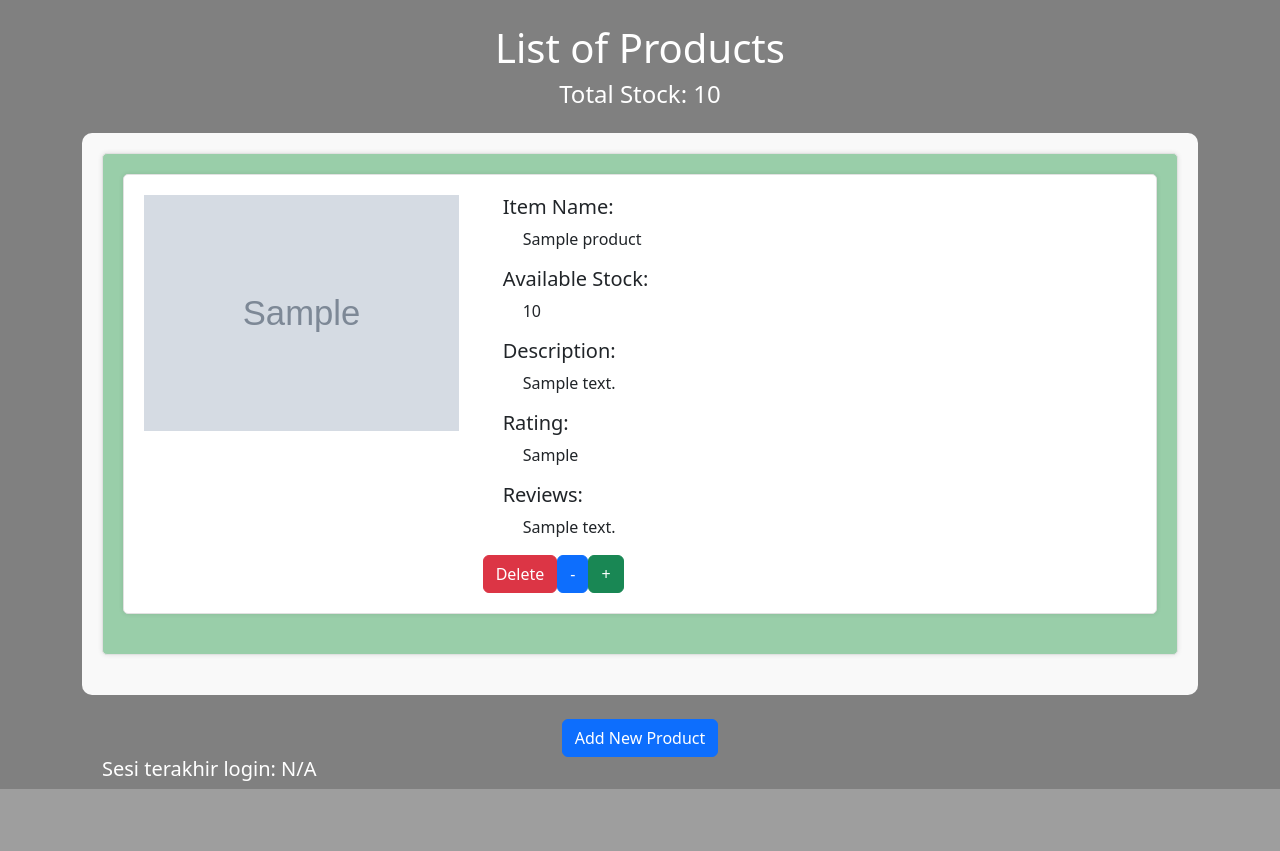
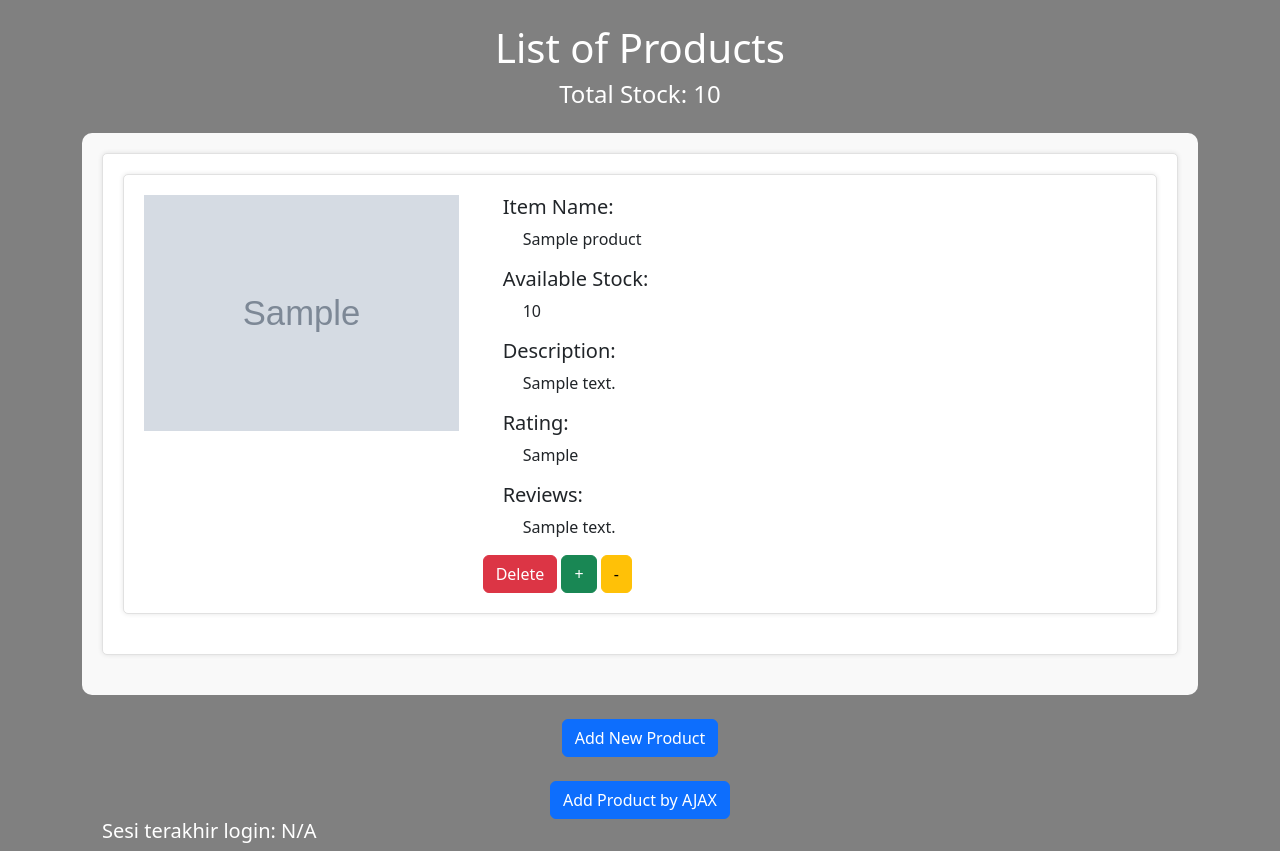
Before and after one commit to nevadenstia/Tugas2, a Django app: page / in a window 1280 px wide. Shown: the part 492-1343 px from the top of the page. Before the commit the page ends 1281 px from the top, so only its background shows below. Run offline with Django 4.2, Linux system fonts and the light colour scheme; a user stored in the database is signed in; tables that the repository leaves empty hold one stand-in row (values such as "Sample post"); grey boxes marked "Sample" are stand-in pictures; some libraries are stand-ins or nearby versions.

Commit message:
tugas 6 work in progress

```diff
--- a/main/templates/main.html
+++ b/main/templates/main.html
@@ -34,61 +34,173 @@
         </div>
     </div>
 
+
     <div class="container mt-4">
         <h1 class = "text-white">List of Products</h1>
         <h4 class="text-white">Total Stock: {{ total_stock }}</h4>
 
-        <div class="product-container mt-4">
-            {% for product in products %}
+        <div id = "product-cards" class="product-container mt-4"> </div>
+
+        <div class="text-center mt-4">
+            <a href="{% url 'main:create_product' %}" class="btn btn-primary">Add New Product</a>
+        </div>
+
+        <div class="text-center mt-4">
+            <button type="button" class="btn btn-primary" data-bs-toggle="modal" data-bs-target="#exampleModal">Add Product by AJAX</button>
+        </div>
+
+        <h5 class="text-white">Sesi terakhir login: {{ last_login }}</h5>
+    </div>
+
+    <div class="modal fade" id="exampleModal" tabindex="-1" aria-labelledby="exampleModalLabel" aria-hidden="true">
+        <div class="modal-dialog">
+            <div class="modal-content">
+                <div class="modal-header">
+                    <h1 class="modal-title fs-5" id="exampleModalLabel">Add New Product</h1>
+                    <button type="button" class="btn-close" data-bs-dismiss="modal" aria-label="Close"></button>
+                </div>
+                <div class="modal-body">
+                    <form id="form" onsubmit="return false;">
+                        {% csrf_token %}
+                        <div class="mb-3">
+                            <label for="item_name" class="col-form-label">Item name:</label>
+                            <input type="text" class="form-control" id="item_name" name="item_name"></input>
+                        </div>
+                        <div class="mb-3">
+                            <label for="image" class="col-form-label">Image:</label>
+                            <textarea class="form-control" id="image" name="image"></textarea>
+                        </div>
+                        <div class="mb-3">
+                            <label for="amount" class="col-form-label">Amount:</label>
+                            <input type="number" class="form-control" id="amount" name="amount"></input>
+                        </div>
+                        <div class="mb-3">
+                            <label for="description" class="col-form-label">Description:</label>
+                            <textarea class="form-control" id="description" name="description"></textarea>
+                        </div>
+                        <div class="mb-3">
+                            <label for="rating" class="col-form-label">Rating:</label>
+                            <input type="number" class="form-control" id="rating" name="rating"></input>
+                        </div>
+                        <div class="mb-3">
+                            <label for="reviews" class="col-form-label">Reviews:</label>
+                            <textarea class="form-control" id="reviews" name="reviews"></textarea>
+                        </div>
+                    </form>
+                </div>
+                <div class="modal-footer">
+                    <button type="button" class="btn btn-secondary" data-bs-dismiss="modal">Close</button>
+                    <button type="button" class="btn btn-primary" id="button_add" data-bs-dismiss="modal">Add Product</button>
+                </div>
+            </div>
+        </div>
+    </div>
+
+
+    <script>
+        async function getProducts() {
+            return fetch("{% url 'main:get_product_json' %}").then((res) => res.json())
+        }
+        async function refreshProducts() {
+            document.getElementById("product-cards").innerHTML = "";
+            const products = await getProducts();
+            let htmlString = ''; // Initialize the HTML string
+            products.forEach((product) => {
+                // Construct the HTML string for each product
+                htmlString += `
                     <div class="product-box{% if forloop.last %} last-row{% endif %}">
                         <div class="product-box">
                             <div class="row">
                                 <div class="col-md-4">
-                            {% if product.image %}
-                                <img src="{{ product.image }}" alt="{{ product.item_name }}" class="img-fluid">
-                            {% else %}
-                                <p>No Image Available</p>
-                            {% endif %}
+                                    ${product.fields.image ? `<img src="${product.fields.image}" alt="${product.item_name}" class="img-fluid">` : '<p>No Image Available</p>'}
                                 </div>
                                 <div class="col-md-8">
                                     <h5>Item Name:</h5>
-                            <p>{{ product.item_name }}</p>
+                                    <p>${product.fields.item_name}</p>
                                     <h5>Available Stock:</h5>
-                            <p>{{ product.amount }}</p>
+                                    <p>${product.fields.amount}</p>
                                     <h5>Description:</h5>
-                            <p>{{ product.description }}</p>
+                                    <p>${product.fields.description}</p>
                                     <h5>Rating:</h5>
-                            <p>{{ product.rating }}</p>
+                                    <p>${product.fields.rating}</p>
                                     <h5>Reviews:</h5>
-                            <p>{{ product.reviews }}</p>
-                            <div class="quantity-control">
-                                <form action="{% url 'main:delete_item' product.id %}" method="post">
-                                    {% csrf_token %}
-                                    <button type="submit" class="btn btn-danger">Delete</button>
-                                </form>
-                                <form action="{% url 'main:subtract_item' product.id %}" method="post">
-                                    {% csrf_token %}
-                                    <button type="submit" class="btn btn-primary">-</button>
-                                </form>
-                                <form action="{% url 'main:add_item' product.id %}" method="post">
-                                    {% csrf_token %}
-                                    <button type="submit" class="btn btn-success">+</button>
-                                </form>
+                                    <p>${product.fields.reviews}</p>
+                                    <div>
+                                        <button id="button_del" class="btn btn-danger" onclick="delete_item(${product.id})">Delete</button>
+                                        <button id="button_plus" class="btn btn-success" onclick="add_item(${product.id})">+</button>
+                                        <button id="button_minus" class="btn btn-warning" onclick="subtract_item(${product.id})">-</button>
                                     </div>
                                 </div>
                             </div>
                         </div>
                     </div>
-            {% endfor %}
-        </div>
+                `;
+            });
+            document.getElementById("product-cards").innerHTML = htmlString;
+        }
 
-        <div class="text-center mt-4">
-            <a href="{% url 'main:create_product' %}" class="btn btn-primary">Add New Product</a>
-        </div>
+        function addProduct() {
+            fetch("{% url 'main:add_product_ajax' %}", {
+                method: "POST",
+                body: new FormData(document.querySelector('#form'))
+            }).then(refreshProducts)
 
-        <h5 class="text-white">Sesi terakhir login: {{ last_login }}</h5>
-    </div>
-</div>
+            document.getElementById("form").reset()
+            return false
+        }
+
+        async function delete_item(id) {
+            fetch(`/delete_item/${id}`, {
+                method: "POST",
+                headers: {
+                    "X-CSRFToken": getCookie("csrftoken") // Add the CSRF token
+                }
+            })
+            .then(refreshProducts);
+        }
+
+        // Function to add one to the product's amount
+        async function add_item(id) {
+            fetch(`/add_item/${id}`, {
+                method: "POST",
+                headers: {
+                    "X-CSRFToken": getCookie("csrftoken") // Add the CSRF token
+                }
+            })
+            .then(refreshProducts);
+        }
+
+        // Function to subtract one from the product's amount
+        async function subtract_item(id) {
+            fetch(`/subtract_item/${id}`, {
+                method: "POST",
+                headers: {
+                    "X-CSRFToken": getCookie("csrftoken") // Add the CSRF token
+                }
+            })
+            .then(refreshProducts);
+        }
+
+        // Helper function to get the CSRF token from cookies
+        async function getCookie(name) {
+            var cookieValue = null;
+            if (document.cookie && document.cookie !== "") {
+                var cookies = document.cookie.split(";");
+                for (var i = 0; i < cookies.length; i++) {
+                    var cookie = cookies[i].trim();
+                    // Check if this cookie contains the name we're looking for
+                    if (cookie.substring(0, name.length + 1) === name + "=") {
+                        cookieValue = decodeURIComponent(cookie.substring(name.length + 1));
+                        break;
+                    }
+                }
+            }
+            return cookieValue;
+        }
+
+        document.getElementById("button_add").onclick = addProduct
+        refreshProducts();
+    </script>
 
 
 {% endblock content %}
--- a/main/urls.py
+++ b/main/urls.py
@@ -1,5 +1,5 @@
 from django.urls import path
-from main.views import show_main, create_product, show_xml, show_json, show_xml_by_id, show_json_by_id, register, login_user, logout_user, delete_item, add_item, subtract_item
+from main.views import add_product_ajax, get_product_json, show_main, create_product, show_xml, show_json, show_xml_by_id, show_json_by_id, register, login_user, logout_user, delete_item, add_item, subtract_item
 
 app_name = 'main'
 
@@ -17,6 +17,7 @@
     path('add_item/<int:item_id>/', add_item, name='add_item'),
     path('subtract_item/<int:item_id>/', subtract_item, name='subtract_item'),
     path('delete_item/<int:item_id>/', delete_item, name='delete_item'),
-
+    path('get-product/', get_product_json, name='get_product_json'),
+    path('create-ajax/', add_product_ajax, name='add_product_ajax')
 
 ]
--- a/main/views.py
+++ b/main/views.py
@@ -1,5 +1,5 @@
 from django.shortcuts import render, redirect
-from django.http import HttpResponseRedirect
+from django.http import HttpResponseBadRequest, HttpResponseNotFound, HttpResponseRedirect, JsonResponse
 from main.forms import ProductForm
 from django.urls import reverse
 from main.models import Product
@@ -11,6 +11,7 @@
 from django.contrib.auth import authenticate, login, logout
 from django.contrib.auth.decorators import login_required
 import datetime
+from django.views.decorators.csrf import csrf_exempt
 from django.shortcuts import get_object_or_404, redirect
 
 # Create your views here.
@@ -34,6 +35,29 @@
 
     return render(request, "main.html", context)
 
+def get_product_json(request):
+    product_item = Product.objects.filter(user=request.user)
+    return HttpResponse(serializers.serialize('json', product_item))
+
+@csrf_exempt
+def add_product_ajax(request):
+    if request.method == 'POST':
+        item_name = request.POST.get("item_name")
+        image = request.POST.get("image")
+        amount = request.POST.get("amount")
+        description = request.POST.get('description')
+        rating = request.POST.get('rating')
+        reviews = request.POST.get('reviews')
+        user = request.user
+
+        new_product = Product(item_name=item_name, image=image, amount=amount, description=description, rating=rating, reviews=reviews, user=user)
+        new_product.save()
+
+        return HttpResponse(b"CREATED", status=201)
+
+    return HttpResponseNotFound()
+
+
 def create_product(request):
     form = ProductForm(request.POST or None)
 
@@ -47,25 +71,39 @@
     return render(request, "create_product.html", context)
 
 # Fungsi untuk menambah amount suatu objek sebanyak satu
+@csrf_exempt
 def add_item(request, item_id):
-    item = get_object_or_404(Product, id=item_id)
-    item.amount += 1
-    item.save()
-    return redirect('main:show_main')
+    if request.method == 'POST':
+        item = get_object_or_404(Product, id=item_id)
+        item.amount += 1
+        item.save()
+        return JsonResponse({"message": "Item added successfully"})
+    else:
+        return HttpResponseBadRequest("Bad request")
 
 # Fungsi untuk mengurangi jumlah stok suatu objek sebanyak satu
+@csrf_exempt
 def subtract_item(request, item_id):
-    item = get_object_or_404(Product, id=item_id)
-    if item.amount > 0:
-        item.amount -= 1
-        item.save()
-    return redirect('main:show_main')
+    if request.method == 'POST':
+        item = get_object_or_404(Product, id=item_id)
+        if item.amount > 0:
+            item.amount -= 1
+            item.save()
+            return JsonResponse({"message": "Item subtracted successfully"})
+        else:
+            return HttpResponseBadRequest("Item amount cannot be negative")
+    else:
+        return HttpResponseBadRequest("Bad request")
 
 # Fungsi untuk menghapus suatu objek dari inventori
+@csrf_exempt
 def delete_item(request, item_id):
-    item = get_object_or_404(Product, id=item_id)
-    item.delete()
-    return redirect('main:show_main')
+    if request.method == 'POST':
+        item = get_object_or_404(Product, id=item_id)
+        item.delete()
+        return JsonResponse({"message": "Item deleted successfully"})
+    else:
+        return HttpResponseBadRequest("Bad request")
 
 
 def register(request):
```
Also changed, not shown: README.md, main/migrations/0011_main_testing.py (added), main/migrations/0012_remove_main_testing.py (added). Lines whose indentation alone changed are shown as unchanged.
